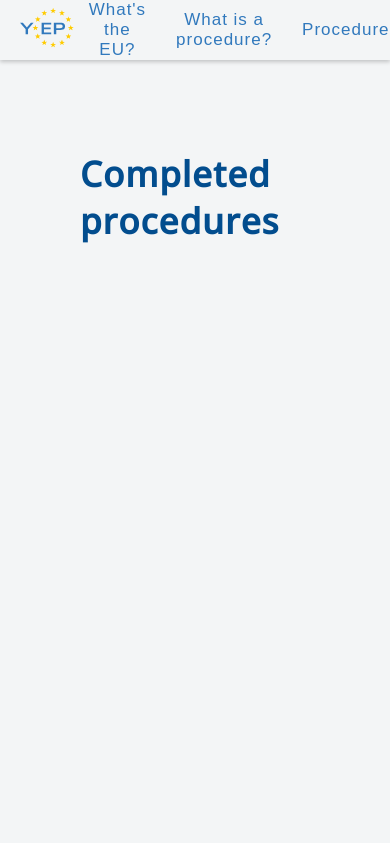
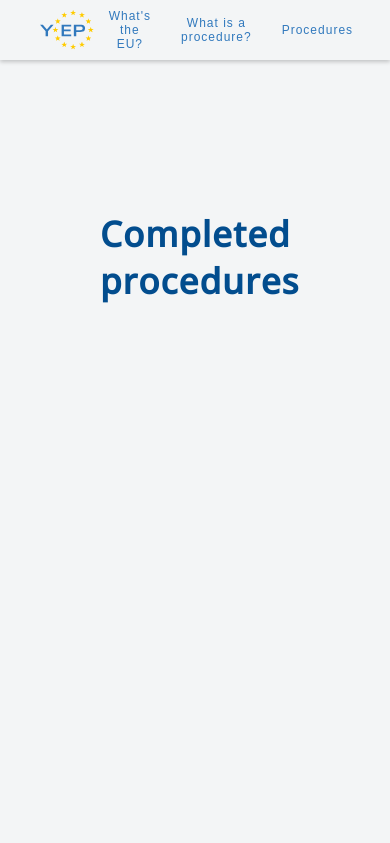
Before and after one commit to neliabouzid/your_european_parliament, a Flask app: page /positions.html in a window 390 px wide. Shown: the top 843 px of the page. After the commit the page ends 303 px from the top, so only its background shows below. Run offline with Flask 3, Linux system fonts and the light colour scheme; data that the repository does not hold is empty; some libraries are stand-ins or nearby versions; some web fonts are replaced.

Commit message:
Responsive design update

```diff
--- a/static/css/homepage.css
+++ b/static/css/homepage.css
@@ -44,12 +44,20 @@
 
 /* Base */
 body {
-  min-height: 150px;
+  /* Force la hauteur MINIMALE à 100% de la fenêtre visible */
+  min-height: 100vh;
+
+  /* Active le mode "colonne flexible" */
+  display: flex;
+  flex-direction: column;
+
+  /* Tes styles existants (ne les supprime pas) */
+  margin: 0;
+  width: 100%;
+  overflow-x: hidden;
   background: rgb(243, 245, 246);
+  font-family: "SF Pro", sans-serif;
   color: rgba(8, 26, 64, 0.856);
-  font-family: "SF Pro", sans-serif;
-  font-size: 18px;
-  letter-spacing: 1px;
 }
 
 a {
@@ -65,7 +73,7 @@ a {
   background-color: rgb(243, 245, 246);
   color: rgb(49, 121, 189);
   font-family: "SF Pro Rounded Bold", sans-serif;
-  padding: 10px 20px;
+  padding: 0px 20px;
   height: 60px;
   width: 100%;
   position: fixed;
@@ -145,6 +153,14 @@ a {
   visibility: visible;
 }
 
+/* Ajoute cette classe utilitaire dans ton CSS, on va s'en servir partout */
+.container-centered {
+  width: 100%;
+  max-width: 1200px; /* C'est la largeur "standard" (comme Datan) */
+  margin: 0 auto; /* C'est ça qui centre le bloc quand on dézoome */
+  padding: 0 20px; /* Pour ne pas coller aux bords sur mobile */
+}
+
 /* Introduction section */
 .background-container {
   position: relative;
@@ -192,7 +208,7 @@ a {
 .main-header {
   width: 100%;
   max-width: 1200px;
-  align-self: flex-start;
+  margin: 0 auto;
   margin-bottom: 60px;
 }
 
@@ -222,11 +238,13 @@ a {
 
 /* Dotted Section */
 .dots-background {
+  flex: 1;
   background-image: radial-gradient(
     circle at center,
     #1f557936 1px,
     transparent 1px
   );
+  justify-content: center; /* Centre verticalement (haut/bas) */
   background-size: 20px 20px;
   padding: 40px 0;
   display: flex;
@@ -245,25 +263,29 @@ a {
 
 /* Cards */
 .cards-wrapper {
-  display: flex;
-  grid-template-columns: repeat(4, 250px); /* 4 cartes de taille fixe */
+  display: flex; /* On garde flex pour l'alignement */
   justify-content: center;
-  gap: 40px;
-  flex-wrap: wrap;
-  margin: 20px 0;
+  width: 100%; /* Prend toute la largeur */
+  gap: 30px; /* L'écart entre les cartes est maintenant 2% de l'écran */
+  flex-wrap: wrap; /* Permet de passer à la ligne si besoin */
 }
 
 .card {
+  /* On revient à des pixels fixes */
+  width: 250px;
+  min-height: 250px;
+
+  /* On garde le reste */
   background: white;
   display: flex;
+  flex-direction: column;
   padding: 10px;
+  margin-top: 20px;
+  margin-bottom: 20px;
   border-radius: 4px;
   box-shadow: 0 4px 16px rgba(0, 0, 0, 0.15);
-  width: 250px;
-  min-height: 250px;
+  transition: transform 0.3s ease;
   position: relative;
-  transition: all 0.3s ease;
-  flex-shrink: 0;
 }
 
 .card-link {
--- a/static/css/procedures.css
+++ b/static/css/procedures.css
@@ -43,7 +43,7 @@
 }
 
 body {
-  min-height: 150vh;
+  min-height: 150px;
   background: rgb(243, 245, 246);
   color: rgba(8, 26, 64, 0.856);
   font-family: "SF Pro", sans-serif;
@@ -51,28 +51,50 @@ body {
   letter-spacing: 1px;
 }
 
+/* 1. On libère le bloc MAIN */
+/* Supprime le max-width ici, car c'est le .container-centered à l'intérieur qui va gérer la largeur */
+main {
+  width: 100%;
+  padding: 0; /* On enlève le padding par défaut, le container s'en chargera */
+  margin: 0;
+  display: flex; /* Pour le sticky footer */
+  flex-direction: column; /* Pour le sticky footer */
+  min-height: calc(100vh - 60px); /* Hauteur écran moins la hauteur navbar */
+}
+
 a {
   color: inherit;
   text-decoration: none;
 }
 
-/* Navigation bar */
+/* 2. On configure la NAVBAR pour qu'elle accepte le centrage */
 .navbar {
-  display: flex;
-  align-items: center;
-  justify-content: space-between;
+  /* Le fond et la position */
   background-color: rgb(243, 245, 246);
   color: rgb(49, 121, 189);
   font-family: "SF Pro Rounded Bold", sans-serif;
-  padding: 10px 20px;
   height: 60px;
   width: 100%;
   position: fixed;
-  box-shadow: 0 2px 4px rgba(0, 0, 0, 0.2);
-  z-index: 1000;
   top: 0;
   left: 0;
   right: 0;
+  z-index: 1000;
+  box-shadow: 0 2px 4px rgba(0, 0, 0, 0.2);
+
+  /* IMPORTANT : On change le display ici */
+  display: flex;
+  justify-content: center; /* On centre le conteneur intérieur */
+  padding: 0; /* Plus de padding ici, c'est le container qui gère */
+}
+
+/* 3. Assure-toi que .container-centered est bien défini ainsi */
+.container-centered {
+  width: 100%;
+  max-width: 1200px; /* C'est ça qui empêche l'élargissement au dézoom */
+  margin: 0 auto;
+  padding: 0 20px;
+  box-sizing: border-box;
 }
 
 .nav-logo {
--- a/templates/base.html
+++ b/templates/base.html
@@ -10,7 +10,20 @@
   </head>
   <body>
     <div class="navbar">
-      <a href="{{ url_for('index') }}" id="logo-link">
+      <div
+        class="container-centered"
+        style="
+          display: flex;
+          justify-content: space-between;
+          align-items: center;
+          height: 100%;
+        "
+      >
+        <a
+          href="{{ url_for('index') }}"
+          id="logo-link"
+          style="display: flex; align-items: center"
+        >
           <img
             src="{{ url_for('static', filename='images/logo.svg') }}"
             alt="YEP logo"
@@ -30,25 +43,13 @@
               <a href="{{ url_for('index_positions') }}" class="nav-link"
                 >Completed procedures</a
               >
-
-            <!-- ⚠️ Cette route n'existe PAS : COMMENTÉE -->
-            {#
-            <a href="{{ url_for('index_proposals') }}" class="nav-link"
-              >Ongoing procedures</a
-            >
-            #}
-
-            <!-- Remplacement provisoire -->
               <a href="#" class="nav-link">Ongoing procedures</a>
             </div>
           </div>
         </div>
       </div>
+    </div>
 
-    <nav>
-      <a href="{{ url_for('index_positions') }}"></a>
-    </nav>
-
-    <main>{% block content %}{% endblock %}</main>
+    <main style="padding-top: 60px">{% block content %}{% endblock %}</main>
   </body>
 </html>
--- a/templates/index_positions.html
+++ b/templates/index_positions.html
@@ -5,12 +5,18 @@
   href="{{ url_for('static', filename='css/homepage.css') }}"
 />
 
-<link
-  rel="stylesheet"
-  href="{{ url_for('static', filename='css/procedures.css') }}"
-/>
+<div
+  class="container-centered"
+  style="
+    flex: 1;
+    display: flex;
+    flex-direction: column;
+    padding-top: 0px;
+    padding-bottom: 40px;
+  "
+>
+  <div class="title" style="margin-bottom: 30px">Completed procedures</div>
 
-<div class="title">Completed procedures</div>
   <div class="cards-wrapper">
     {% for row in rows %}
     <a
@@ -28,5 +34,6 @@
     </a>
     {% endfor %}
   </div>
+</div>
 
 {% endblock %}
```
Also changed, not shown: static/css/style.css (+0 -12 lines), templates/index.html (+37 -18 lines), templates/position_detail.html (+8 -1 lines). Lines whose indentation alone changed are shown as unchanged.
